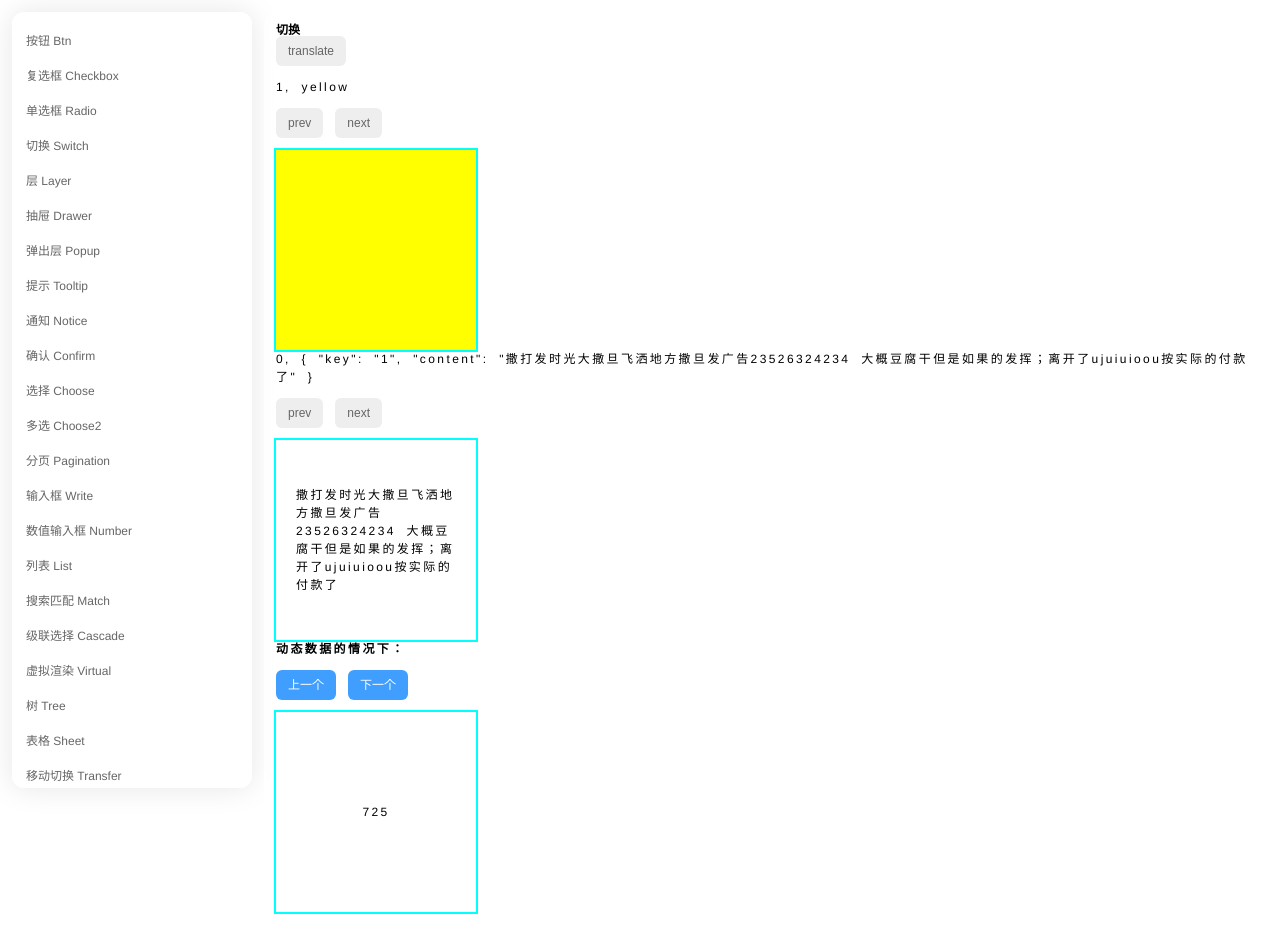
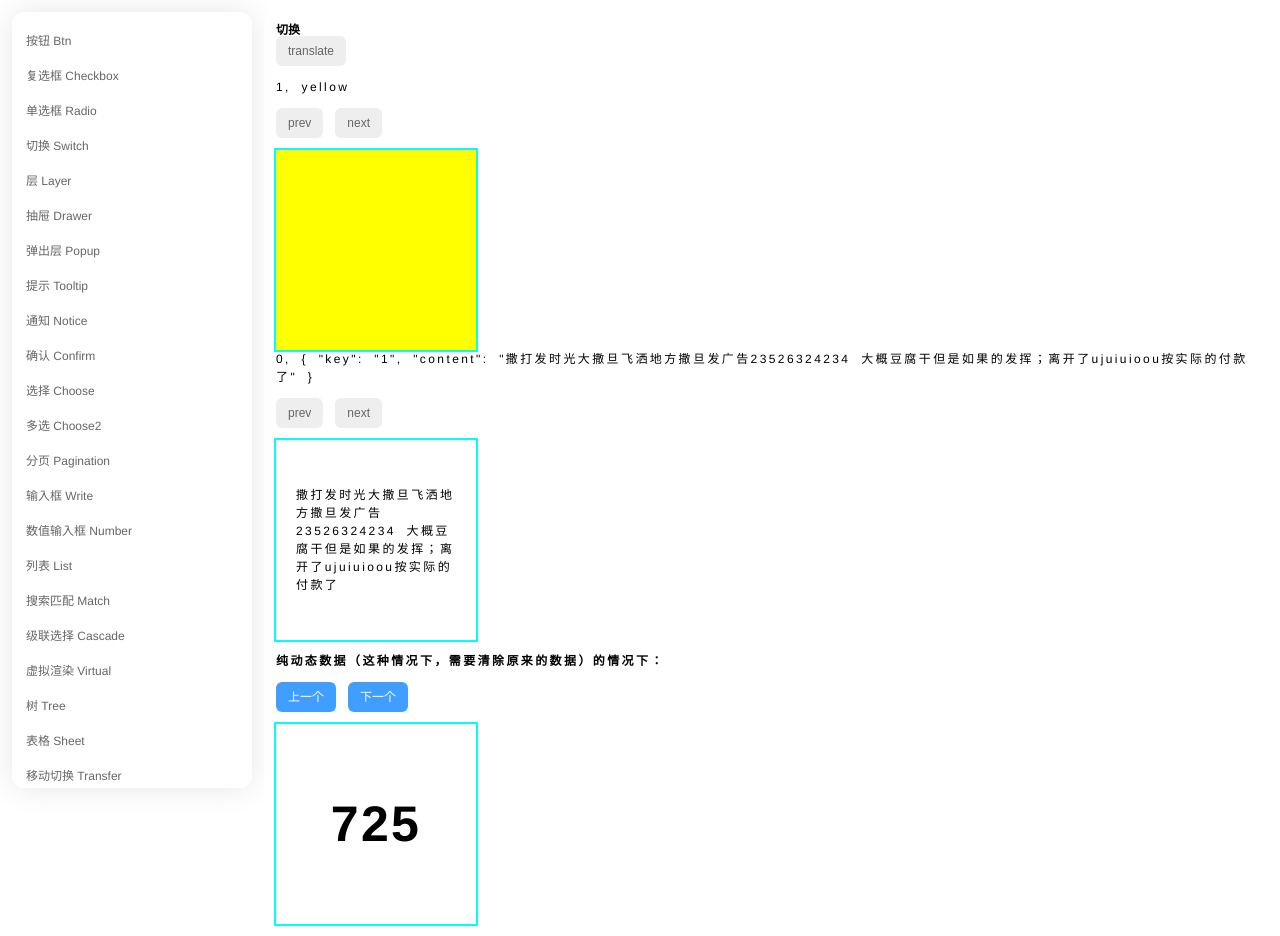
Before and after one commit to wenston/will, a Vue app: page /#/will-ui/toggle in a window 1280 px wide. Built offline with nearby package versions, Linux system fonts and the light colour scheme; a small style sheet from the web is missing.

Commit message:
toggle组件在动态数据的情况下实现动画切换

```diff
--- a/src/packages/components/toggle/Toggle.tsx
+++ b/src/packages/components/toggle/Toggle.tsx
@@ -1,4 +1,5 @@
 import {
+  h,
   ref,
   computed,
   defineComponent,
@@ -8,15 +9,17 @@ import {
   TransitionGroup,
   onMounted,
   getCurrentInstance,
-  Transition
+  Transition,
+  resolveComponent
 } from 'vue'
 import type { PropType, ComputedRef } from 'vue'
 import useToggleArray from '../../use/toggle/useToggleArray'
 import useDelay from '../../use/useDelay'
-import { isObject } from '../../util/index'
+import { isBoolean, isObject } from '../../util/index'
 import type { DataItemType } from '../../config/types'
 type TransformType = 'scale' | 'translate'
 export default defineComponent({
+  components: { Transition },
   inheritAttrs: false,
   name: 'Toggle',
   props: {
@@ -53,6 +56,7 @@ export default defineComponent({
     }
   },
   emits: {
+    'update:data': null,
     afterToggle: ({
       prev,
       next,
@@ -66,6 +70,8 @@ export default defineComponent({
     }
   },
   setup(props, { attrs, slots, emit }) {
+    const Comp = h(resolveComponent('Transition'))
+    console.log(Comp)
     const isMounted = ref(false)
     const { delay } = useDelay(props.duration)
     const isPrev = ref(false)
@@ -117,11 +123,17 @@ export default defineComponent({
 
     function prev() {
       isPrev.value = true
+      if (props.dynamic) {
+      } else {
         _prev()
+      }
     }
     function next() {
       isPrev.value = false
+      if (props.dynamic) {
+      } else {
         _next()
+      }
     }
 
     function afterToggle() {
@@ -138,17 +150,28 @@ export default defineComponent({
     })
 
     return () => {
+      const dynamicPart = props.dynamic && (
+        <TransitionGroup name={name.value} onAfterEnter={afterToggle}>
+          {props.data.map((el, i) => {
+            const k = isObject(el)
+              ? JSON.stringify(el)
+              : isBoolean(el)
+              ? Number(el)
+              : el
             return (
-        <>
-          {slots.use?.({
-            ...props,
+              <div {...itemOptions.value} key={k}>
+                {slots.default?.({
+                  item: el,
+                  index: i,
                   prev,
-            next,
-            item: unref(item),
-            index
+                  next
                 })}
-          <div {...options.value}>
-            {props.data.map((el, i) => {
+              </div>
+            )
+          })}
+        </TransitionGroup>
+      )
+      const staticPart = props.data.map((el, i) => {
         return (
           <Transition name={name.value} onAfterEnter={afterToggle}>
             {i === index.value && (
@@ -163,7 +186,18 @@ export default defineComponent({
             )}
           </Transition>
         )
+      })
+      return (
+        <>
+          {slots.use?.({
+            ...props,
+            prev,
+            next,
+            item: unref(item),
+            index
           })}
+          <div {...options.value}>
+            {props.dynamic ? dynamicPart : staticPart}
           </div>
         </>
       )
--- a/src/packages/components/toggle/style/scale.css
+++ b/src/packages/components/toggle/style/scale.css
@@ -2,6 +2,7 @@
 .w-toggle-scale-leave-active,
 .w-toggle-scale-prev-enter-active,
 .w-toggle-scale-prev-leave-active {
+  --w-toggle-scale-size: 4;
   transition: all var(--w-transition-slow-time) var(--w-cubic-bezier);
 }
 .w-toggle-scale-enter-from {
@@ -11,12 +12,12 @@
 
 .w-toggle-scale-leave-to {
   opacity: 0;
-  transform: scale(2, 2);
+  transform: scale(var(--w-toggle-scale-size), var(--w-toggle-scale-size));
 }
 
 .w-toggle-scale-prev-enter-from {
   opacity: 0;
-  transform: scale(2, 2);
+  transform: scale(var(--w-toggle-scale-size), var(--w-toggle-scale-size));
 }
 
 .w-toggle-scale-prev-leave-to {
--- a/src/packages/util/tools.ts
+++ b/src/packages/util/tools.ts
@@ -1,5 +1,7 @@
 import { EmptyObject } from '../config/types'
 
+export const isBoolean = (val: unknown): val is boolean =>
+  typeof val === 'boolean'
 export const isString = (val: unknown): val is string => typeof val === 'string'
 export const isNumber = (val: unknown): val is number => typeof val === 'number'
 export const isObject = (val: unknown): val is Record<any, any> =>
--- a/src/views/will/Toggle.vue
+++ b/src/views/will/Toggle.vue
@@ -34,13 +34,20 @@
       </p>
     </template>
   </Toggle>
+  <p></p>
   <p>
-    <b>动态数据的情况下：</b>
+    <b>纯动态数据（这种情况下，需要清除原来的数据）的情况下：</b>
   </p>
   <p>
-    <Toggle :class="css.toggleBox" :transform="trans" :data="dynamicData">
+    <Toggle
+      :class="css.toggleBox"
+      :transform="trans"
+      :data="dynamicData"
+      direction="y"
+      dynamic
+    >
       <template #default="{ item, index, prev, next }">
-        <div :class="css.box2">{{ item }}</div>
+        <div :class="css.box3">{{ item }}</div>
       </template>
       <template #use="{ item, index, prev, next }">
         <p>
@@ -92,10 +99,12 @@ async function afterEnter({
 
 function toPrev(prev: () => void) {
   dynamicData.value.unshift(getRandom())
-  // prev()
+  dynamicData.value.pop()
+  prev()
 }
 function toNext(next: () => void) {
   dynamicData.value.push(getRandom())
+  dynamicData.value.shift()
   next()
 }
 </script>
@@ -120,4 +129,14 @@ function toNext(next: () => void) {
   justify-content: center;
   padding: 20px;
 }
+.box3 {
+  width: 100%;
+  height: 100%;
+  display: flex;
+  align-items: center;
+  justify-content: center;
+  padding: 10px;
+  font-size: 50px;
+  font-weight: bold;
+}
 </style>
```
Lines whose indentation alone changed are shown as unchanged.
